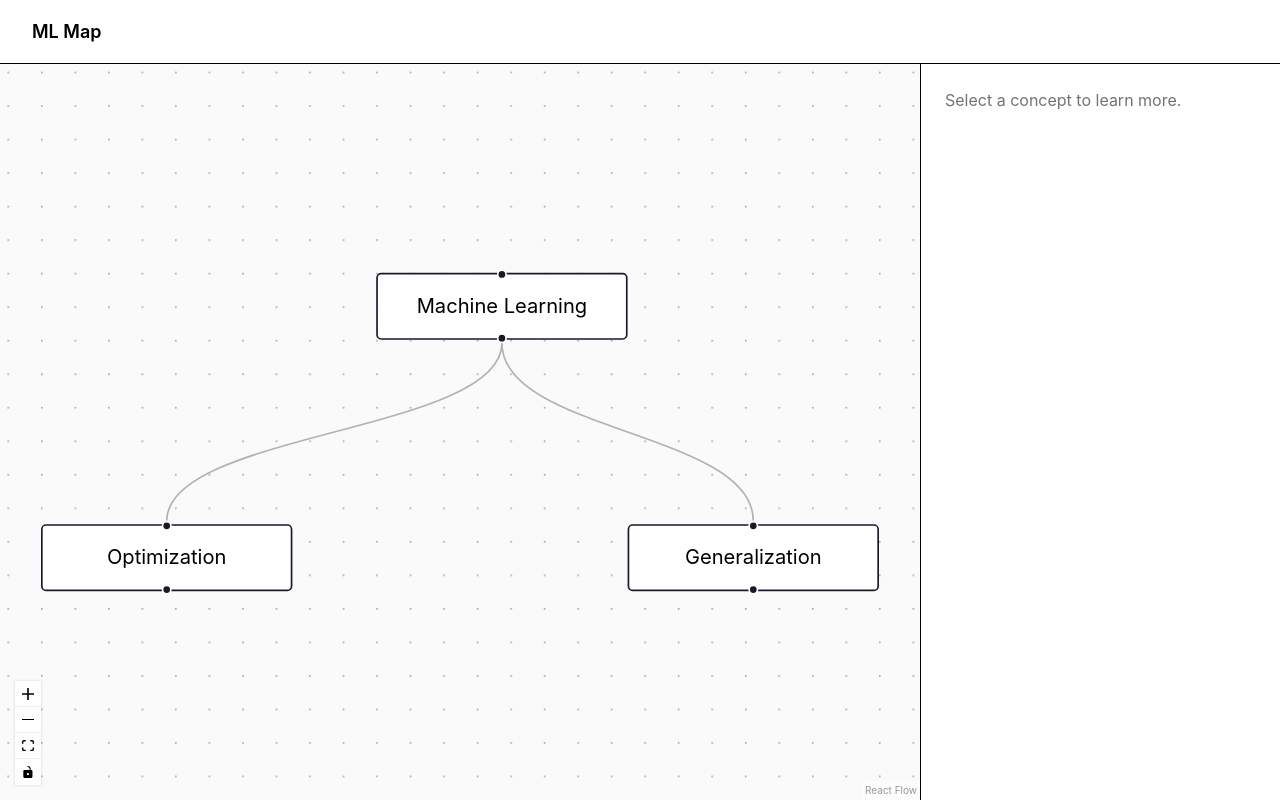
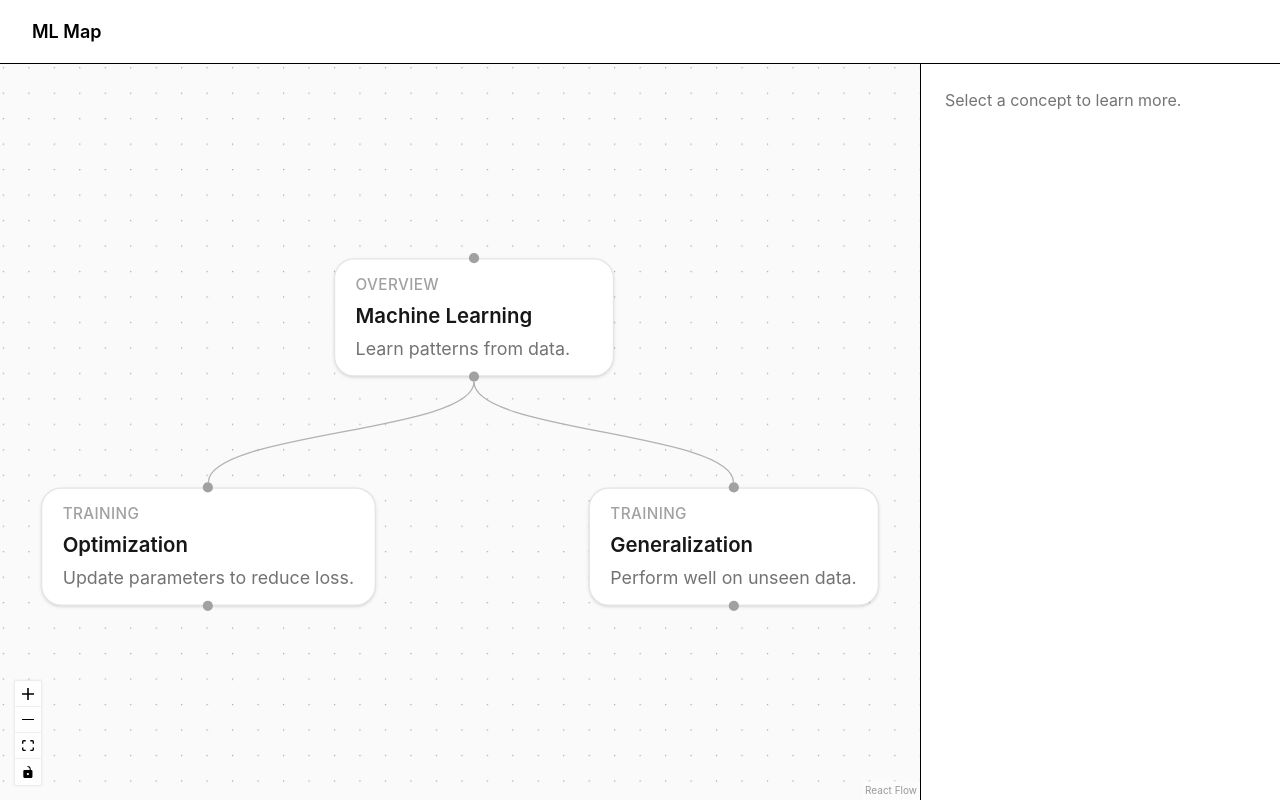
Before and after one commit to Fantiflex/interactive-ml-map, a React (Vite) app: page / in a window 1280 px wide. Built offline with nearby package versions, Linux system fonts and the light colour scheme.

Commit message:
Fix React Flow custom node types

```diff
--- /dev/null
+++ b/src/components/ConceptNode.tsx
@@ -0,0 +1,46 @@
+import {
+  Handle,
+  Position,
+  type Node,
+  type NodeProps,
+} from "@xyflow/react";
+
+export type ConceptNodeData = {
+  title: string;
+  category: string;
+  short: string;
+};
+
+export type ConceptNodeType = Node<ConceptNodeData, "concept">;
+
+export default function ConceptNode({
+  data,
+}: NodeProps<ConceptNodeType>) {
+  return (
+    <div className="min-w-[220px] rounded-2xl border border-neutral-200 bg-white px-4 py-3 shadow-sm">
+      <Handle
+        type="target"
+        position={Position.Top}
+        className="!h-2 !w-2 !border-0 !bg-neutral-400"
+      />
+
+      <p className="mb-1 text-xs font-medium uppercase tracking-wide text-neutral-400">
+        {data.category}
+      </p>
+
+      <h3 className="text-base font-semibold text-neutral-900">
+        {data.title}
+      </h3>
+
+      <p className="mt-1 text-sm leading-snug text-neutral-500">
+        {data.short}
+      </p>
+
+      <Handle
+        type="source"
+        position={Position.Bottom}
+        className="!h-2 !w-2 !border-0 !bg-neutral-400"
+      />
+    </div>
+  );
+}
--- a/src/components/KnowledgeMap.tsx
+++ b/src/components/KnowledgeMap.tsx
@@ -3,30 +3,54 @@ import {
   Controls,
   ReactFlow,
   type Edge,
-  type Node,
+  type NodeTypes,
 } from "@xyflow/react";
 
 import "@xyflow/react/dist/style.css";
+
+import ConceptNode, {
+  type ConceptNodeType,
+} from "./ConceptNode";
+
 
 type KnowledgeMapProps = {
   onSelectConcept: (id: string) => void;
 };
 
-const nodes: Node[] = [
+const nodeTypes: NodeTypes = {
+  concept: ConceptNode,
+};
+
+const nodes: ConceptNodeType[] = [
   {
     id: "ml",
-    position: { x: 350, y: 50 },
-    data: { label: "Machine Learning" },
+    type: "concept",
+    position: { x: 330, y: 40 },
+    data: {
+      title: "Machine Learning",
+      category: "Overview",
+      short: "Learn patterns from data.",
+    },
   },
   {
     id: "optimization",
-    position: { x: 150, y: 200 },
-    data: { label: "Optimization" },
+    type: "concept",
+    position: { x: 100, y: 220 },
+    data: {
+      title: "Optimization",
+      category: "Training",
+      short: "Update parameters to reduce loss.",
+    },
   },
   {
     id: "generalization",
-    position: { x: 500, y: 200 },
-    data: { label: "Generalization" },
+    type: "concept",
+    position: { x: 530, y: 220 },
+    data: {
+      title: "Generalization",
+      category: "Training",
+      short: "Perform well on unseen data.",
+    },
   },
 ];
 
@@ -47,10 +71,11 @@ export default function KnowledgeMap({
   onSelectConcept,
 }: KnowledgeMapProps) {
   return (
-    <div className="w-full h-full">
+    <div className="h-full w-full">
       <ReactFlow
         nodes={nodes}
         edges={edges}
+        nodeTypes={nodeTypes}
         fitView
         onNodeClick={(_, node) => onSelectConcept(node.id)}
       >
```
